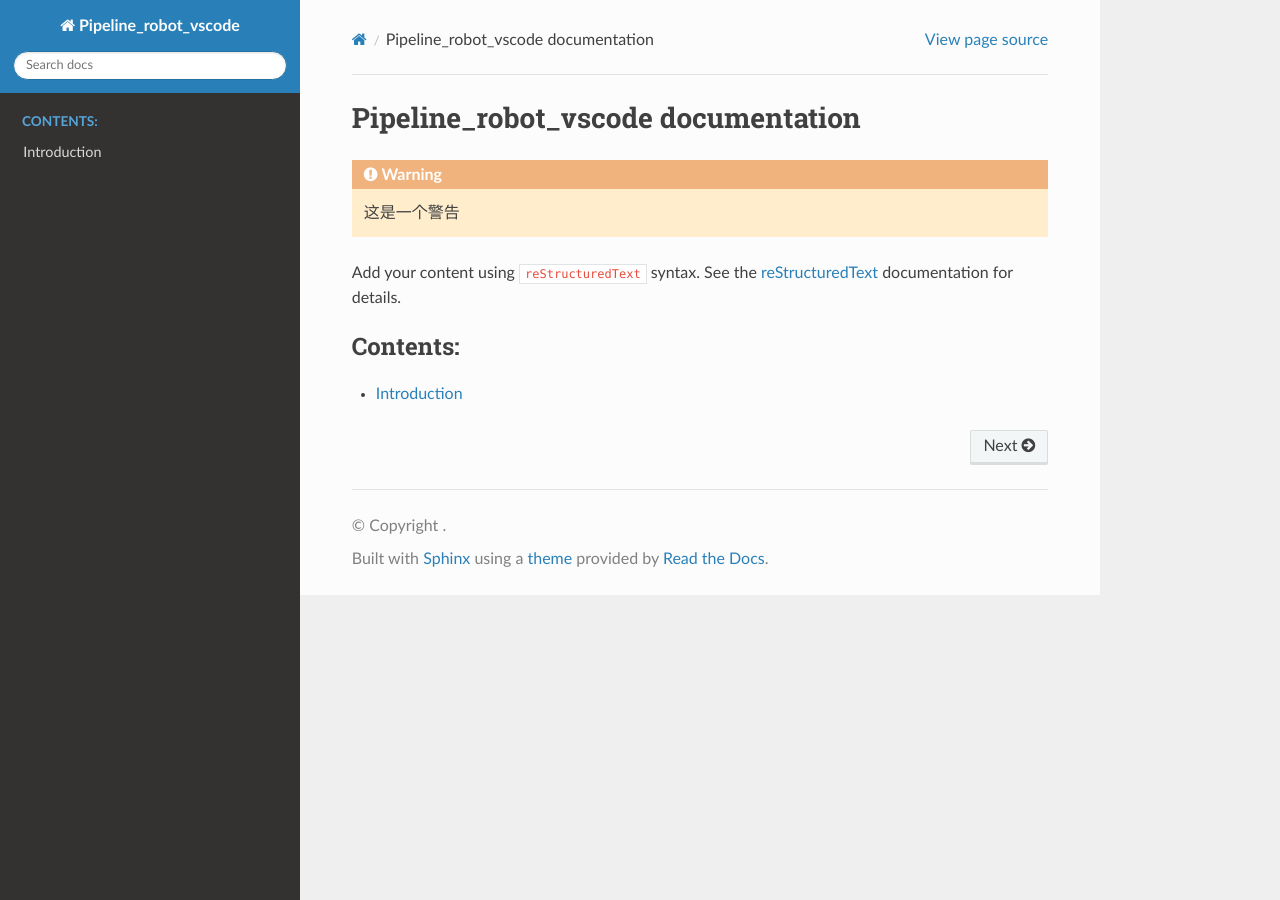
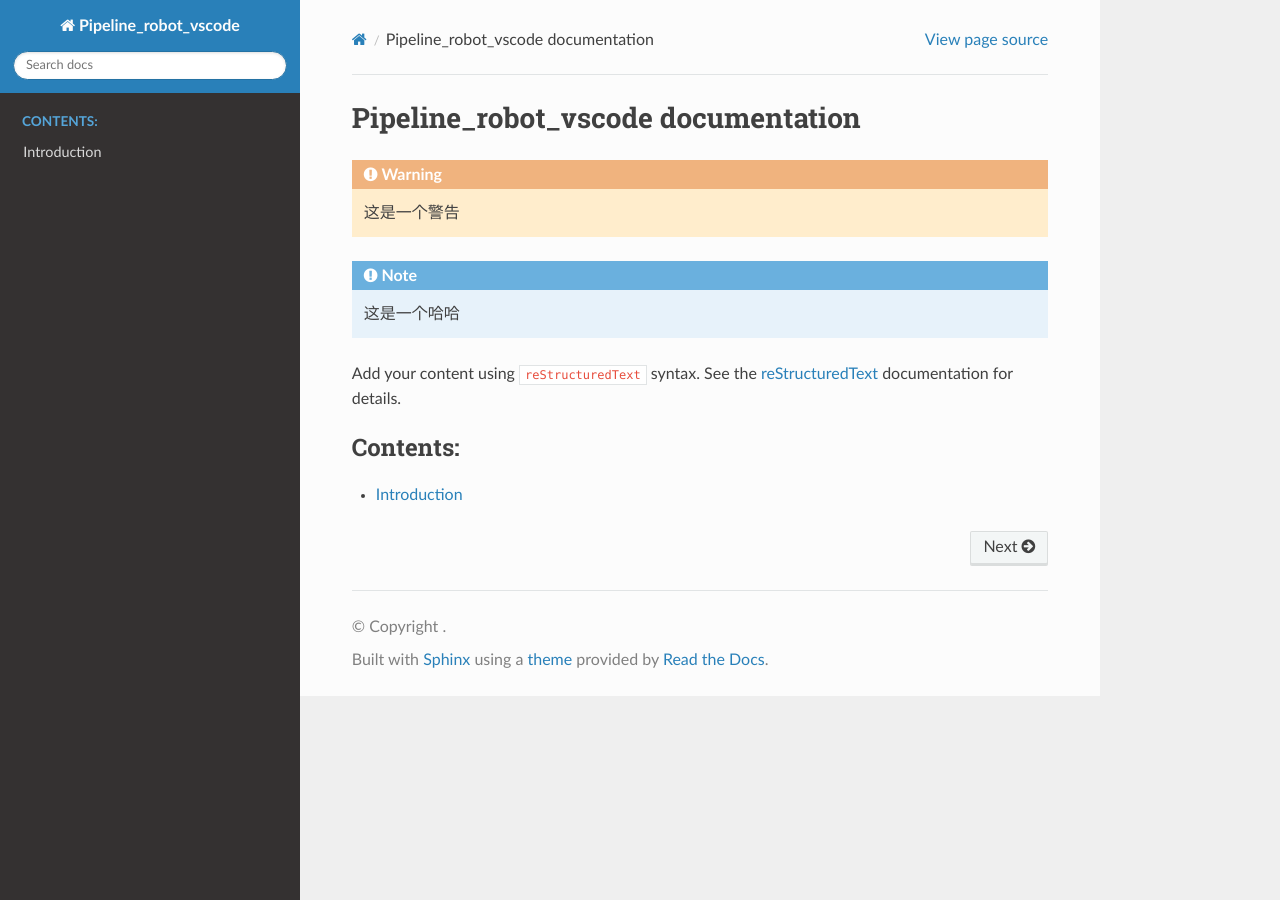
Before and after one commit to lcy958756276-dev/Pipeline-robot-vscode, a Sphinx documentation site: the page built from docs/index.rst, in a window 1280 px wide. Built offline with Sphinx 7.4.7 and the Read the Docs theme 3.1.0, drawn with Linux system fonts in a browser that asks for light colours.

```diff
--- a/docs/index.rst
+++ b/docs/index.rst
@@ -7,7 +7,8 @@
 ===================================
 .. warning::
    这是一个警告
-
+.. Note::
+   这是一个哈哈
 Add your content using ``reStructuredText`` syntax. See the
 `reStructuredText <https://www.sphinx-doc.org/en/master/usage/restructuredtext/index.html>`_
 documentation for details.
```
